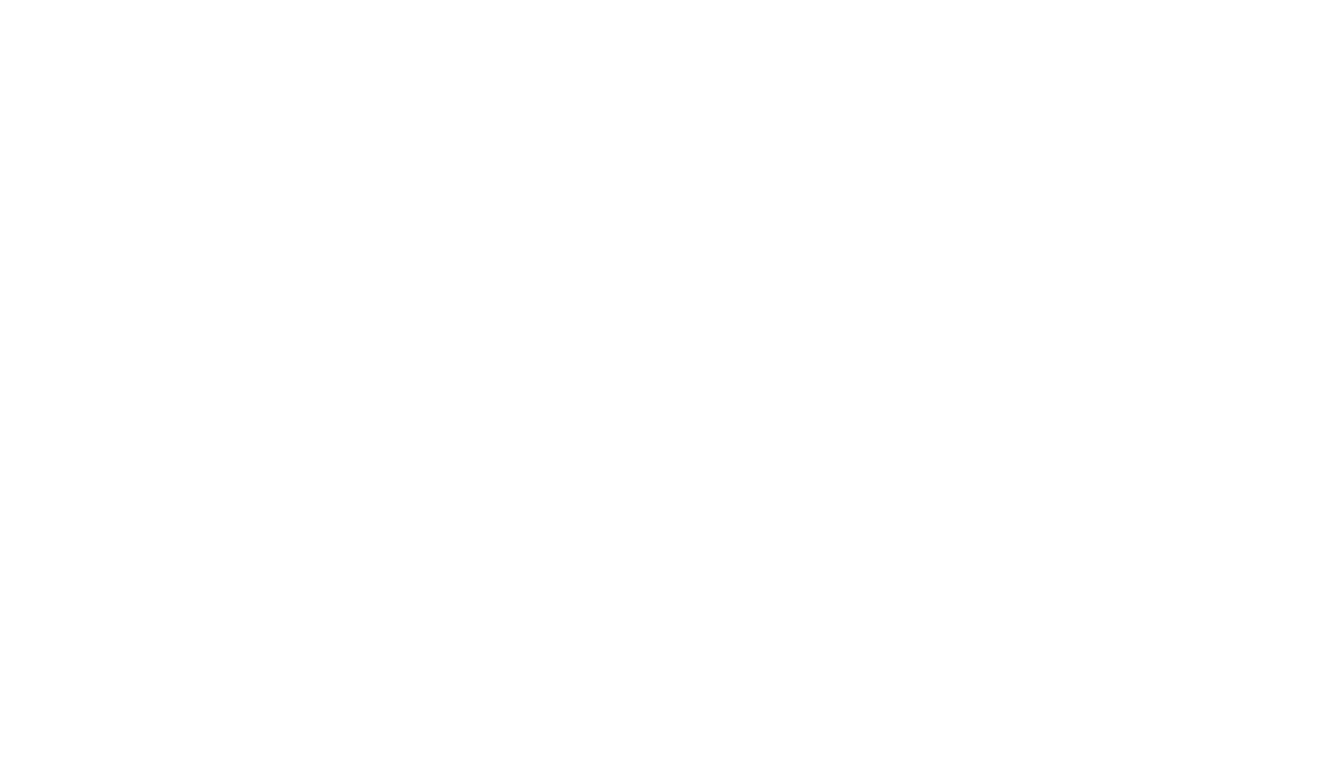
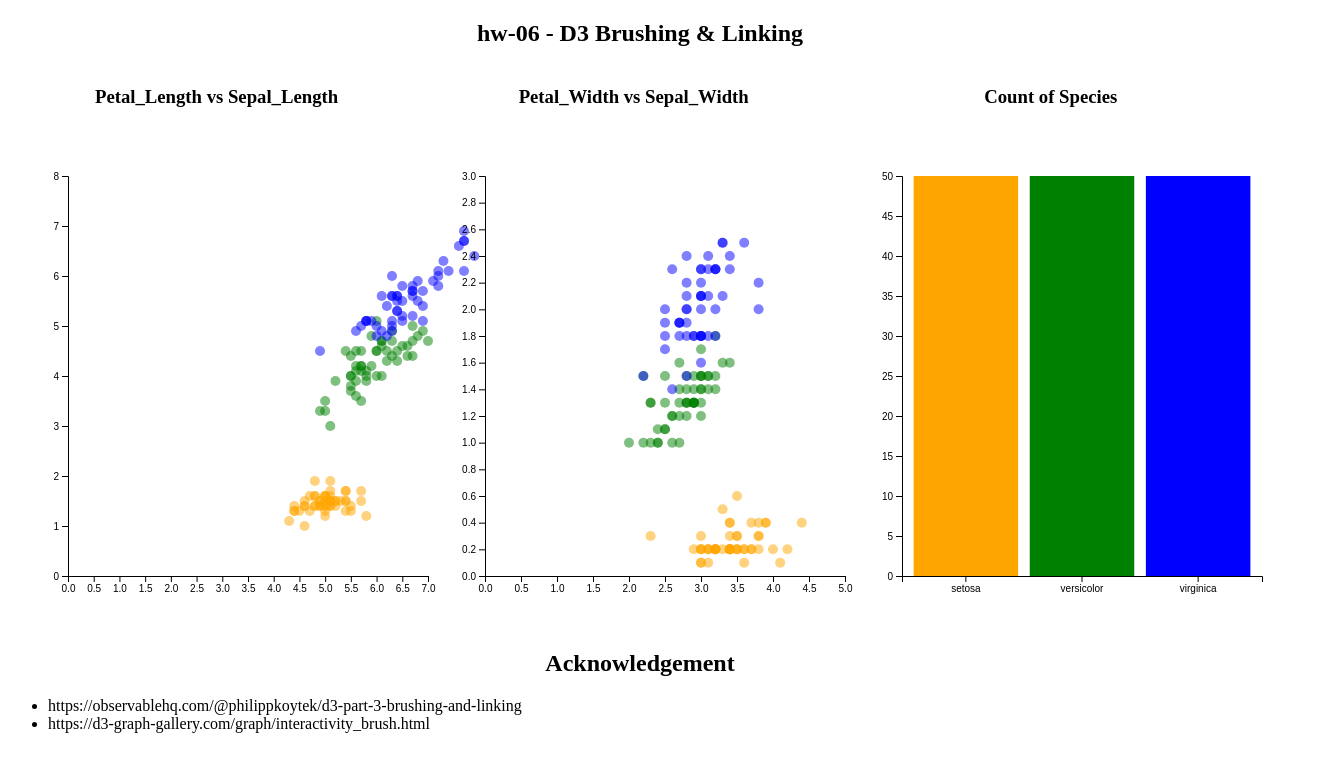
Before and after one commit to DS4200-S23-Class/hw-06-xi_chen, a plain HTML site: page index.html in a window 1280 px wide. Shown: the whole page, 1342 px wide, since content can reach past the window. Drawn offline with Linux system fonts and the light colour scheme.

Commit message:
all updated

```diff
--- a/index.html
+++ b/index.html
@@ -3,13 +3,69 @@
 
 
 <head>
+
   <meta charset='utf-8'>
+
+  <!-- link stylesheet -->
+  <link rel='stylesheet' href='style.css'>
+
+  <!-- include d3 library-->
+  <script src='js/d3.v6.1.1/d3.min.js'></script>
+
+  <title> hw-06 </title>
 
 </head>
 
 
 <body>
 
+  <h2 id='centered_header'> hw-06 - D3 Brushing & Linking </h2>
+
+    <div class="container">
+
+        <!-- left column -->
+        <div class="column" id='col_1'>
+
+            <!-- first visualization-->
+            <div class='vis' id='scatter_plot'></div>
+
+        </div>
+
+        <!-- middle column -->
+        <div class="column" id='col_2'>
+
+            <!-- first visualization-->
+            <div class='vis' id='scatter_plot_2'></div>
+
+        </div>
+
+        <!-- right column -->
+        <div class="column" id='col_3'>
+
+            <!-- first visualization-->
+            <div class='vis' id='bar_graph'></div>
+
+        </div>
+
+    </div>
+    <!-- include js -->
+    <script src='js/main.js'> </script>
+
 </body>
 
+<h2 id='ack'> Acknowledgement </h2>
+
+<div>
+
+    <ul>
+
+        <li> https://observablehq.com/@philippkoytek/d3-part-3-brushing-and-linking </li>
+
+        <li> https://d3-graph-gallery.com/graph/interactivity_brush.html </li>
+
+    </ul>
+
+
+</div>
+
 </html>
--- /dev/null
+++ b/js/main.js
@@ -0,0 +1,205 @@
+// define constant for frame and margin
+const FRAME_HEIGHT = 500;
+const FRAME_WIDTH = 500;
+const MARGINS = {left: 60, right: 80, top: 50, bottom: 50};
+const VIS_HEIGHT = FRAME_HEIGHT - MARGINS.top - MARGINS.bottom;
+const VIS_WIDTH = FRAME_WIDTH - MARGINS.left - MARGINS.right;
+
+
+// function that draw the three visualizations
+function build_scatter() {
+	d3.csv('data/iris.csv').then((data) => {
+
+		// Add frame for the first visualization
+		const FRAME1 = d3.select("#scatter_plot")
+		.html("<h3> Petal_Length vs Sepal_Length <h3>")
+		.append("svg")
+		.attr("height", FRAME_HEIGHT)
+		.attr("width", FRAME_WIDTH)
+		.attr("class", "frame");
+
+		// scale input x and y
+		const MAX_X1 = d3.max(data, (d) => {
+								return parseInt(d.Petal_Length);
+							});
+		const MAX_Y1 = d3.max(data, (d) => {
+								return parseInt(d.Sepal_Length);
+							});
+
+		// define color (used for all three visualization)
+		const color = d3.scaleOrdinal()
+		 					.domain(["setosa", "versicolor", "virginica"])
+		 					.range(['orange', 'green', 'blue']);
+
+		//define couple of linear scales
+		const xScale1 = d3.scaleLinear()
+		 					.domain([0, MAX_X1 + 1]) //d3.extent captures the min. & max from a set of values
+		   					.range([0, VIS_WIDTH]); // map the sepalLength values in dataset to full width of;
+		const yScale1 = d3.scaleLinear()
+						   .domain([0, MAX_Y1 + 1])
+						   .range([VIS_HEIGHT, 0]); // map the petalLength values in dataset to full height of svg
+
+		// draw the first visualization (scatter plot)
+		var vis1 = FRAME1.selectAll("points")
+			  	.data(data)
+			  	.enter()
+			  	.append('circle')
+			  	// provide attributes to the points
+				  	.attr('cx', (d) => {return (xScale1(d.Sepal_Length) + MARGINS.left);})
+				  	.attr('cy', (d) => {return (yScale1(d.Petal_Length) + MARGINS.top);})
+				  	.attr('r', 5)
+				  	.attr('fill', (d) => {return color(d.Species);})
+				  	.attr('opacity', 0.5);
+
+		// add x-axis and y-axis to the scatter plot
+		FRAME1.append("g")
+				.attr("transform", "translate(" + MARGINS.left + "," + (VIS_HEIGHT + MARGINS.bottom) + ")")
+				.call(d3.axisBottom(xScale1));
+
+
+		FRAME1.append("g")
+				.attr("transform", "translate(" + MARGINS.left + "," + MARGINS.top + ")")
+				.call(d3.axisLeft(yScale1));
+
+
+		// Add frame to the second visualization
+		const FRAME2 =
+		d3.select("#scatter_plot_2")
+			.html("<h3> Petal_Width vs Sepal_Width <h3>")
+			.append("svg")
+				.attr("height", FRAME_HEIGHT)
+				.attr("width", FRAME_WIDTH)
+				.attr("class", "frame");
+
+
+		// scale input x and y
+		const MAX_X2 = d3.max(data, (d) => {
+								return parseInt(d.Sepal_Width);
+							});
+		const MAX_Y2 = d3.max(data, (d) => {
+								return parseInt(d.Petal_Width);
+							});
+
+		//define couple of linear scales
+		const xScale2 = d3.scaleLinear()
+		 					.domain([0, MAX_X2 + 1]) //d3.extent captures the min. & max from a set of values
+		   					.range([0, VIS_WIDTH]); // map the sepalLength values in dataset to full width of;
+		const yScale2 = d3.scaleLinear()
+						   .domain([0, MAX_Y2 + 1])
+						   .range([VIS_HEIGHT, 0]); // map the petalLength values in dataset to full height of svg
+
+		// attach the iris dataset to the second visualization (scatter plot)
+		var vis2 = FRAME2.selectAll("points")
+			  	.data(data)
+			  	.enter()
+			  	.append('circle')
+			  	// provide attributes to our circles.
+				  	.attr('cx', (d) => {return (xScale2(d.Sepal_Width) + MARGINS.left);})
+				  	.attr('cy', (d) => {return (yScale2(d.Petal_Width) + MARGINS.top);})
+				  	.attr('r', 5)
+				  	.attr('fill', (d) => {return color(d.Species);})
+				  	.attr('opacity', 0.5);
+
+		// add x-axis and y-axis to the scatter plot
+		FRAME2.append("g")
+				.attr("transform", "translate(" + MARGINS.left + "," + (VIS_HEIGHT + MARGINS.bottom) + ")")
+				.call(d3.axisBottom(xScale2));
+
+
+		FRAME2.append("g")
+				.attr("transform", "translate(" + MARGINS.left + "," + MARGINS.top + ")")
+				.call(d3.axisLeft(yScale2));
+
+		// s is the set that used to record species that being selected
+		const s = new Set()
+
+		// Add brushing
+		FRAME2.call( d3.brush()
+        	  .extent( [ [0,0], [500,500] ] )
+        	  .on("start brush", updateChart));
+
+		// Function that is triggered when brushing is performed
+		function updateChart(event) {
+			console.log(s)
+		    extent = event.selection
+		    vis2.classed("selected", function(d){if(isBrushed(extent, xScale2(d.Sepal_Width), yScale2(d.Petal_Width), d.Species)) {
+		   	s.add(d.Species)
+		    }
+		    return isBrushed(extent, xScale2(d.Sepal_Width), yScale2(d.Petal_Width), d.Species)});
+		    vis1.classed("selected", function(d){ return isBrushed(extent, xScale2(d.Sepal_Width), yScale2(d.Petal_Width))})
+		    vis3.classed("selected", function(d){
+		    	return s.has(d.Species)})
+		    s.clear() //empty the set so that it is usable for next event;
+		};
+
+		// A function that return TRUE or FALSE according if a dot is in the selection or not
+		function isBrushed(brush_coords, cx, cy, speice) {
+			let c_x = cx + MARGINS.left
+		 	let c_y = cy + MARGINS.top
+		    var x0 = brush_coords[0][0],
+		        x1 = brush_coords[1][0],
+		        y0 = brush_coords[0][1],
+		        y1 = brush_coords[1][1];
+
+		    	return x0 <= c_x && c_x <= x1 && y0 <= c_y && c_y <= y1
+		  };
+
+
+		// Add frame
+		const FRAME3 =
+		d3.select("#bar_graph")
+			.html("<h3> Count of Species</h3>")
+			.append("svg")
+				.attr("height", FRAME_HEIGHT)
+				.attr("width", FRAME_WIDTH)
+				.attr("class", "frame");
+
+
+	    // hard code data
+		const data_0 = [
+		      { Species: "setosa", Amount: 50},
+		      { Species: "versicolor", Amount: 50},
+		      { Species: "virginica", Amount: 50},
+		    ];
+
+
+		//define couple of linear scales
+		const xScale3 = d3.scaleBand()
+							.range ([0, VIS_WIDTH]).padding(0.1)
+							.domain(data_0.map(function(d) { return d.Species; }));
+		const yScale3 = d3.scaleLinear()
+						    .domain([0, 50])
+						    .range([VIS_HEIGHT, 0]); // map the petalLength values in dataset to full height of svg
+
+		// add bar to bar chart
+		vis3 = FRAME3.selectAll('bar_frame')
+					 .data(data_0)
+					 .enter()
+						.append('rect')
+							.attr('x', function(d) { return xScale3(d.Species) + MARGINS.left; })
+							.attr('y', function(d) { return yScale3(d.Amount) + MARGINS.top; })
+							.attr('width', xScale3.bandwidth())
+							.attr('height', function(d) { return VIS_HEIGHT - yScale3(d.Amount); })
+							.attr('fill', (d) => {return color(d.Species)})
+							.attr('id', (d) => {return d.Species})
+							.attr('class', 'bar');
+
+		// add x-axis and y-axis
+		FRAME3.append("g")
+		        .attr("transform", 'translate(' + MARGINS.left +
+					 	',' + (VIS_HEIGHT + MARGINS.top) + ')')
+				.call(d3.axisBottom(xScale3))
+
+
+		FRAME3.append("g")
+		        .attr("transform", 'translate(' + MARGINS.left +
+					 	',' + MARGINS.top + ')')
+		        .call(d3.axisLeft(yScale3).tickFormat(function(d){
+		             	return d;
+		             }));
+
+
+		});
+};
+
+build_scatter();
--- /dev/null
+++ b/style.css
@@ -0,0 +1,40 @@
+body {
+	font: Arial;
+}
+
+#centered_header {
+	text-align: center;
+}
+
+.container {
+	display: flex;
+}
+
+#col_1 {
+	width: 33%;
+	float: left;
+}
+
+#col_2 {
+	width: 33%;
+	float: left;
+}
+
+#col_3 {
+	width: 33%;
+	float: left;
+}
+
+.selected {
+  opacity: 1 !important;
+  stroke: black;
+  stroke-width: 2px;
+}
+
+.vis {
+	text-align:center;
+}
+
+#ack {
+	text-align:center;
+}
```
Also changed, not shown: 1 other file.
